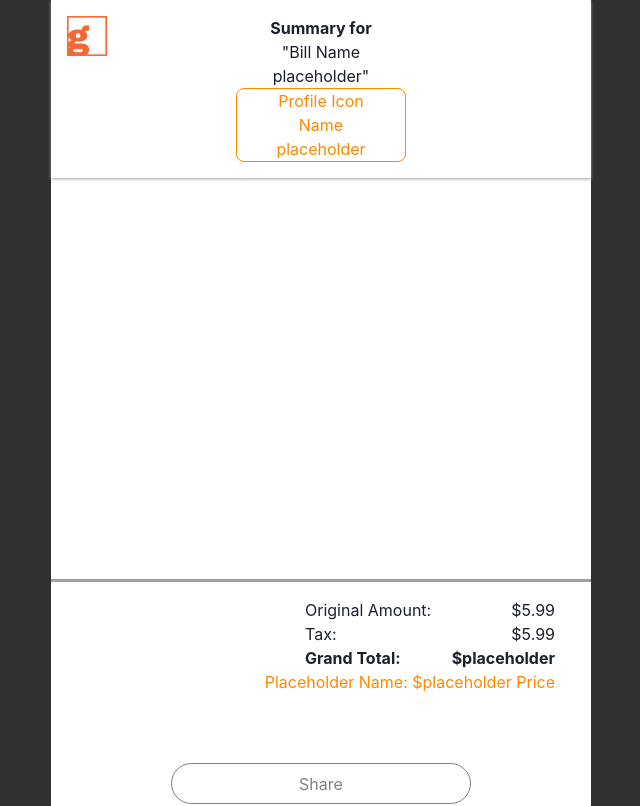
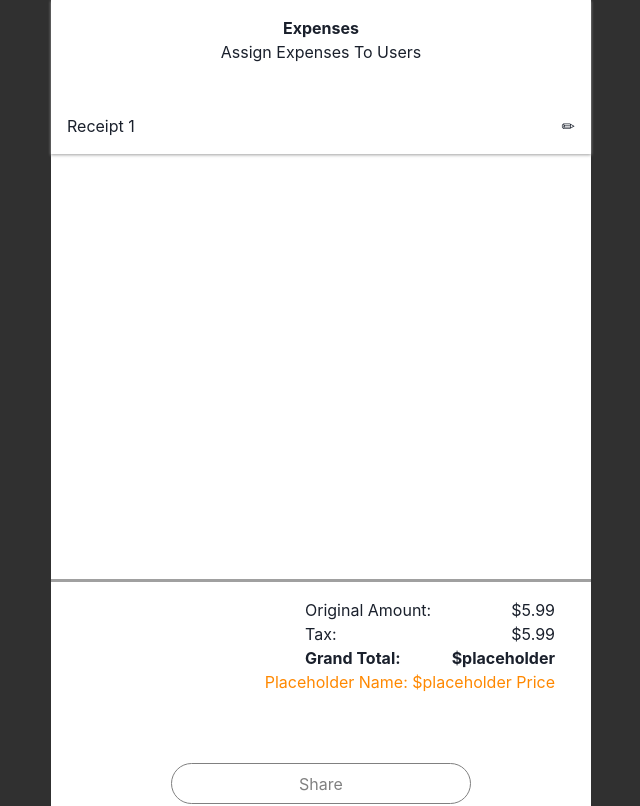
Before and after one commit to LilyCatFiddy/receipt-splitter, a Next.js app: page /billViewPage in a window 1280 px wide. Shown: the top 806 px of the page, without its empty margins (319-959 px from the left). Built offline with nearby package versions, Linux system fonts and the light colour scheme.

Commit message:
created bill edit top

```diff
--- a/assets/main.css
+++ b/assets/main.css
@@ -273,3 +273,25 @@ Bill View Page
     background-color: gray;
     color: white;
 }
+
+/* =============================
+Bill Edit Page
+============================= */
+.billViewhead {
+    align-items: center;
+    display: flex;
+    flex-direction: column;
+    justify-content: center;
+}
+
+.billViewhead h1 {
+    font-weight: bold;
+}
+
+.billViewheadwide {
+    align-items: center;
+    display: flex;
+    justify-content: space-between;
+    margin-top: 50px;
+    width: 100%;
+}
--- a/components/billViewPage/billViewBottom.jsx
+++ b/components/billViewPage/billViewBottomEdit.jsx
@@ -1,5 +1,5 @@
-import Expense from './expenseDescription'
-import Button from './billViewButtons'
+import Expense from './expenseDescriptionEdit'
+import Button from './billViewButtonsEdit'
 
 export default function billViewBottom() {
     return (
--- a/components/billViewPage/billViewhead.jsx
+++ b/components/billViewPage/billViewhead.jsx
@@ -1,18 +1,12 @@
-export default function billViewHead() {
-    return (
-        <div class="upperBillView">
-            <div className='main-logo'>
-                <img src="logo.png" alt="receipt splitter logo"/>
-            </div>
-            <div className="centerUpperBillView">
-                <h6>Summary for</h6>
-                <p>"Bill Name placeholder"</p>
-                <div className="profileUpperBillView">
-                    <div>Profile Icon</div>
-                    <div>Name placeholder</div>
-                </div>
-            </div>
-            <div></div>
+export default function billViewhead() {
+  return (
+    <div className="billViewhead">
+        <h1>Expenses</h1>
+        <h6>Assign Expenses To Users</h6>
+        <div className="billViewheadwide">
+            <button>Receipt 1</button>
+            <button>✏</button>
         </div>
-    )
+    </div>
+  )
 }
--- /dev/null
+++ b/components/billViewPage/billViewheadEdit.jsx
@@ -0,0 +1,18 @@
+export default function billViewHead() {
+    return (
+        <div class="upperBillView">
+            <div className='main-logo'>
+                <img src="logo.png" alt="receipt splitter logo"/>
+            </div>
+            <div className="centerUpperBillView">
+                <h6>Summary for</h6>
+                <p>"Bill Name placeholder"</p>
+                <div className="profileUpperBillView">
+                    <div>Profile Icon</div>
+                    <div>Name placeholder</div>
+                </div>
+            </div>
+            <div></div>
+        </div>
+    )
+}
--- a/pages/billViewPage.js
+++ b/pages/billViewPage.js
@@ -1,7 +1,8 @@
 import Head from 'next/head';
 import Layout from '../components/layout'
+import EditTop from '../components/billViewPage/billViewheadEdit'
+import EditBottom from '../components/billViewPage/billViewBottomEdit'
 import Top from '../components/billViewPage/billViewhead'
-import Bottom from '../components/billViewPage/billViewBottom'
 
 export default function billViewPage() {
     return (
@@ -12,7 +13,7 @@ export default function billViewPage() {
             <Layout
                 header = {<Top/>}
                 body = {<div></div>}
-                footer = {<Bottom/>}
+                footer = {<EditBottom/>}
             />
         </>
     )
```
Also changed, not shown: components/billViewPage/billVIewBody.jsx (added, +10 -0 lines), components/billViewPage/billViewButtonsEdit.jsx (renamed from components/billViewPage/billViewButtons.jsx), components/billViewPage/expenseDescriptionEdit.jsx (renamed from components/billViewPage/expenseDescription.jsx).
